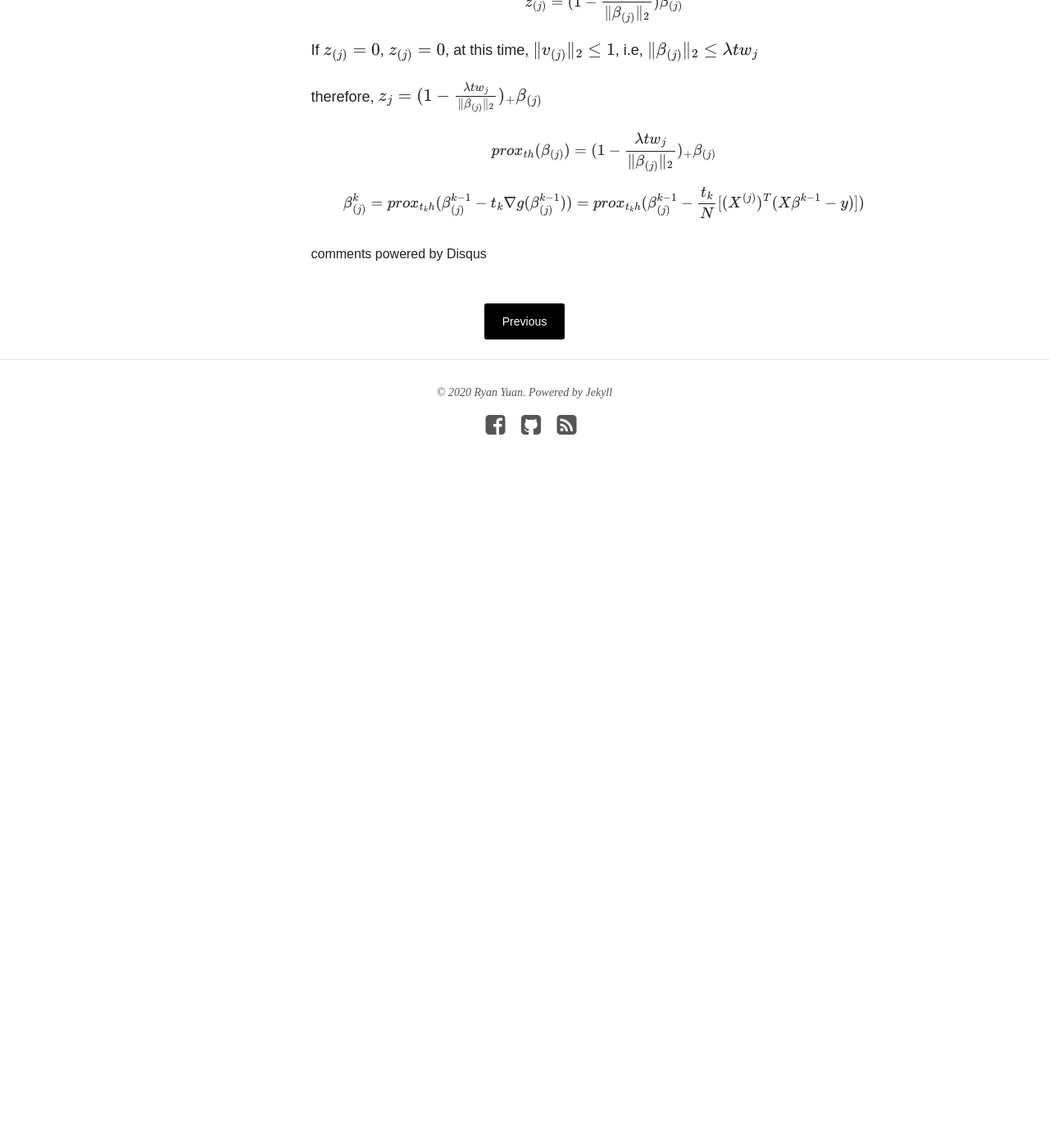
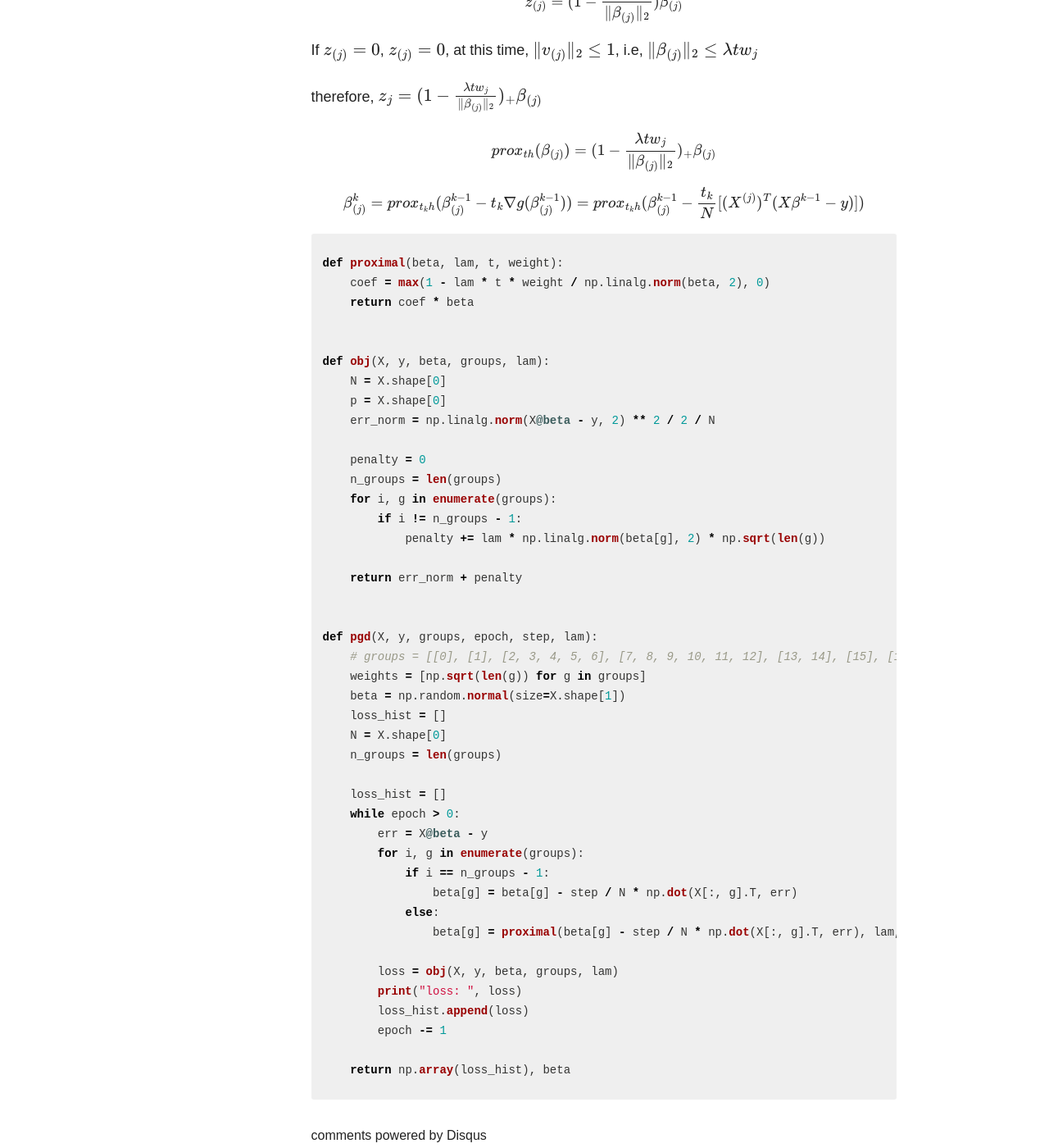
Before and after one commit to ryanyuan42/ryanyuan42.github.io, a Jekyll site: the page built from _posts/2020-04-10-group_lasso.markdown, in a window 1280 px wide and 1400 px high, scrolled down 1411 px. Shown: the whole window at 82% size. Built offline with Jekyll 4.4.1, drawn with Linux system fonts in a browser that asks for light colours; nearby versions of some CDN libraries; formulas are drawn with MathJax 3; comment, search, counter and statistics services are not loaded; before the commit the page ends 2041 px from its top, so only the background shows below that.

Commit message:
Update 2020-04-10-group_lasso.markdown

```diff
--- a/_posts/2020-04-10-group_lasso.markdown
+++ b/_posts/2020-04-10-group_lasso.markdown
@@ -52,3 +52,48 @@ $$prox_{th}(\beta_{(j)}) = (1 - \frac{\lambda t w_j}{\|\beta_{(j)}\|_2})_{+} \be
 
 
 $$\beta_{(j)}^k = prox_{t_kh}(\beta_{(j)}^{k-1} - t_k \nabla g(\beta_{(j)}^{k-1})) = prox_{t_kh}(\beta_{(j)}^{k-1}  - \frac{t_k}{N} [(X^{(j)})^T (X\beta^{k-1} - y)])$$
+
+{% highlight python %}
+def proximal(beta, lam, t, weight):
+    coef = max(1 - lam * t * weight / np.linalg.norm(beta, 2), 0)
+    return coef * beta
+
+
+def obj(X, y, beta, groups, lam):
+    N = X.shape[0]
+    p = X.shape[0]
+    err_norm = np.linalg.norm(X@beta - y, 2) ** 2 / 2 / N
+
+    penalty = 0
+    n_groups = len(groups)
+    for i, g in enumerate(groups):
+        if i != n_groups - 1:
+            penalty += lam * np.linalg.norm(beta[g], 2) * np.sqrt(len(g))
+
+    return err_norm + penalty
+
+
+def pgd(X, y, groups, epoch, step, lam):
+    # groups = [[0], [1], [2, 3, 4, 5, 6], [7, 8, 9, 10, 11, 12], [13, 14], [15], [16], [17], [18]]
+    weights = [np.sqrt(len(g)) for g in groups]
+    beta = np.random.normal(size=X.shape[1])
+    loss_hist = []
+    N = X.shape[0]
+    n_groups = len(groups)
+
+    loss_hist = []
+    while epoch > 0:
+        err = X@beta - y
+        for i, g in enumerate(groups):
+            if i == n_groups - 1:
+                beta[g] = beta[g] - step / N * np.dot(X[:, g].T, err)
+            else:
+                beta[g] = proximal(beta[g] - step / N * np.dot(X[:, g].T, err), lam, step, weights[i])
+
+        loss = obj(X, y, beta, groups, lam)
+        print("loss: ", loss)
+        loss_hist.append(loss)
+        epoch -= 1
+
+    return np.array(loss_hist), beta
+{% endhighlight %}
```
